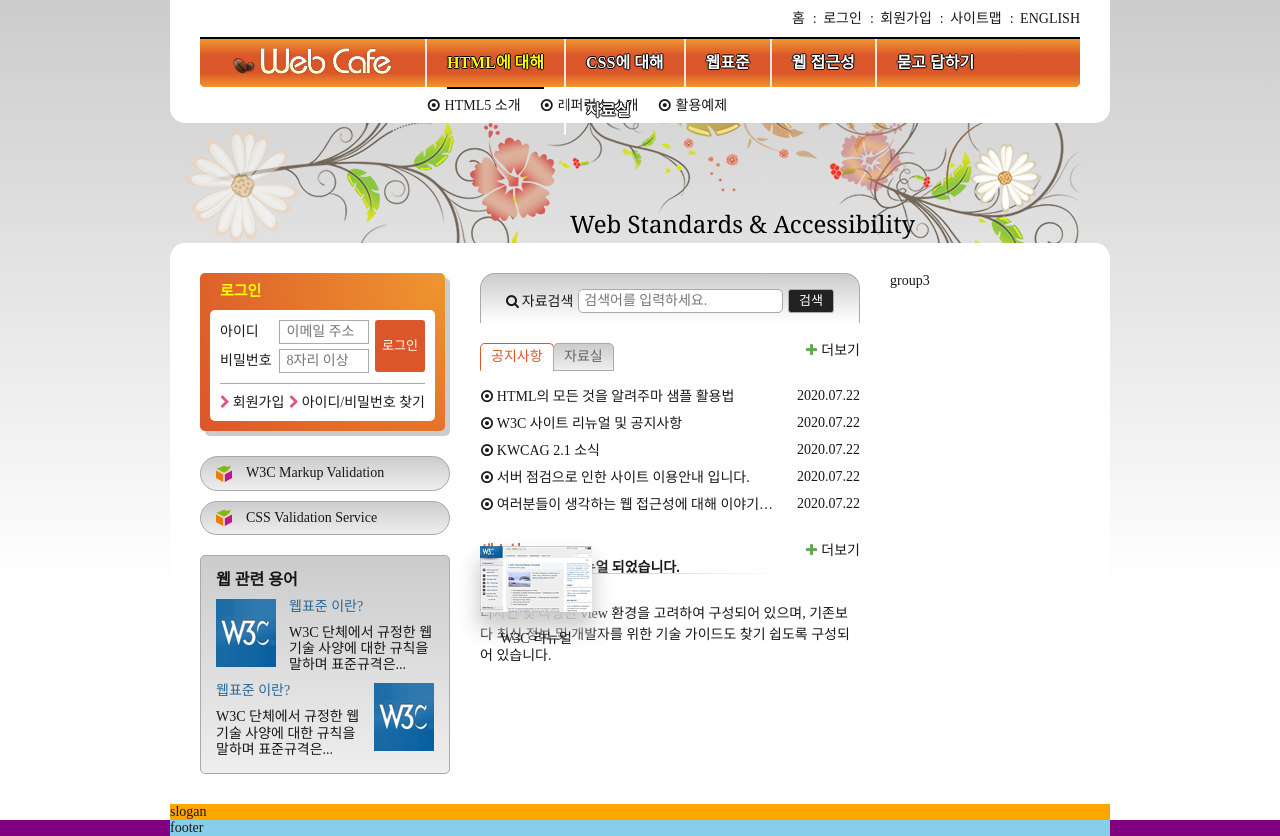
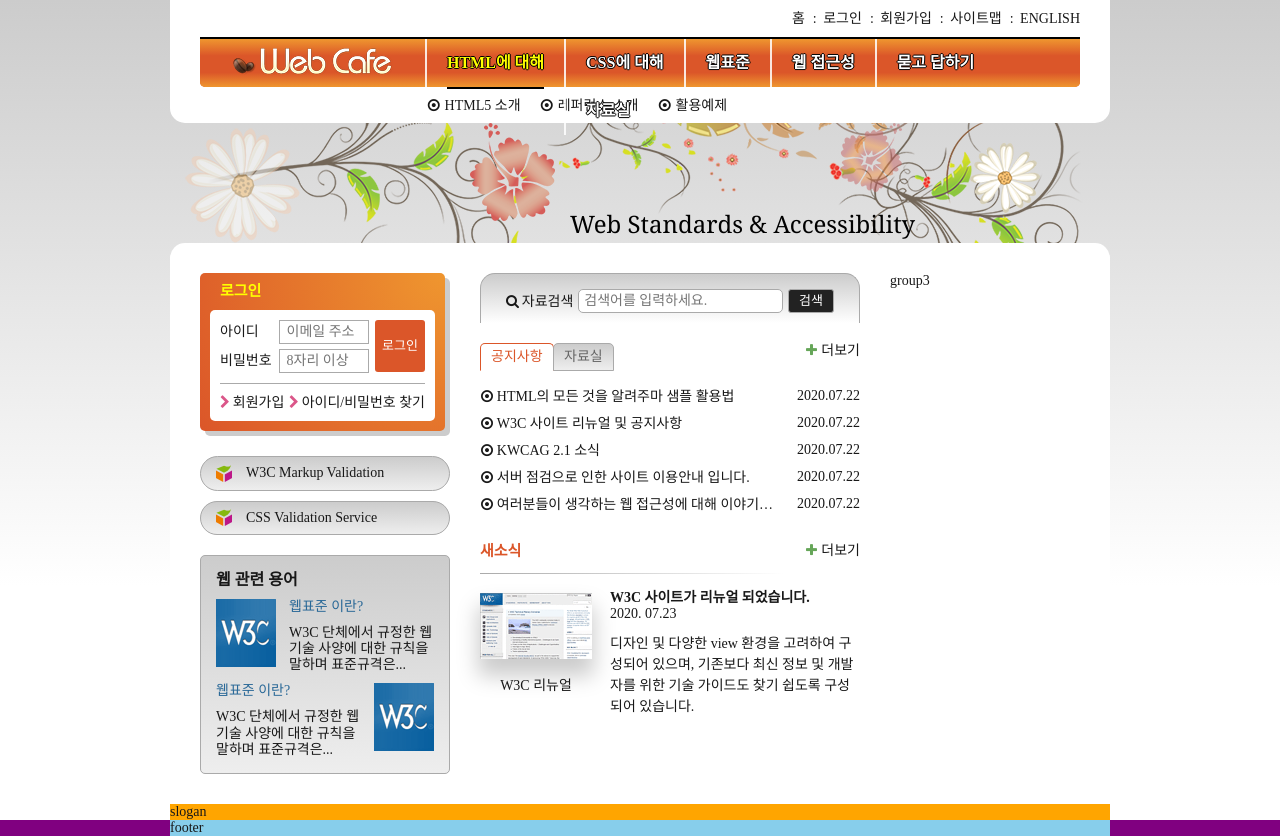
Before and after one commit to jjm2317/FDS17_Fixed, a plain HTML site: page index.html in a window 1280 px wide. Drawn offline with Linux system fonts and the light colour scheme; a web font is replaced by a local one.

Commit message:
오타 수정

```diff
--- a/index.html
+++ b/index.html
@@ -256,7 +256,7 @@
         </div>
         <section class="news">
           <h2 class="news-heading" id="newsHeading">새소식</h2>
-          <article class="new-item">
+          <article class="news-item">
             <h3 class="news-item-subject">W3C 사이트가 리뉴얼 되었습니다.</h3>
             <time class="news-item-date" datetime="2020-07-23T16:20:19">2020.
               07.23</time>
```
